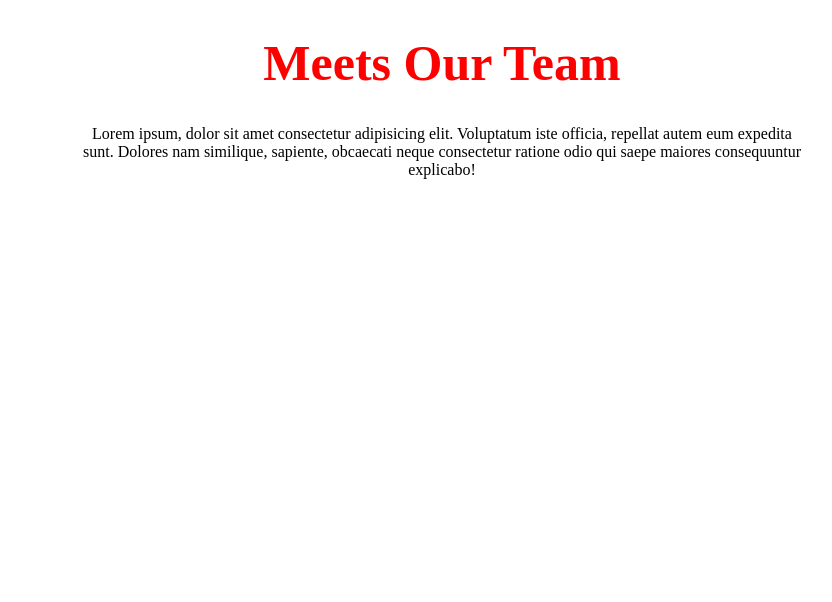
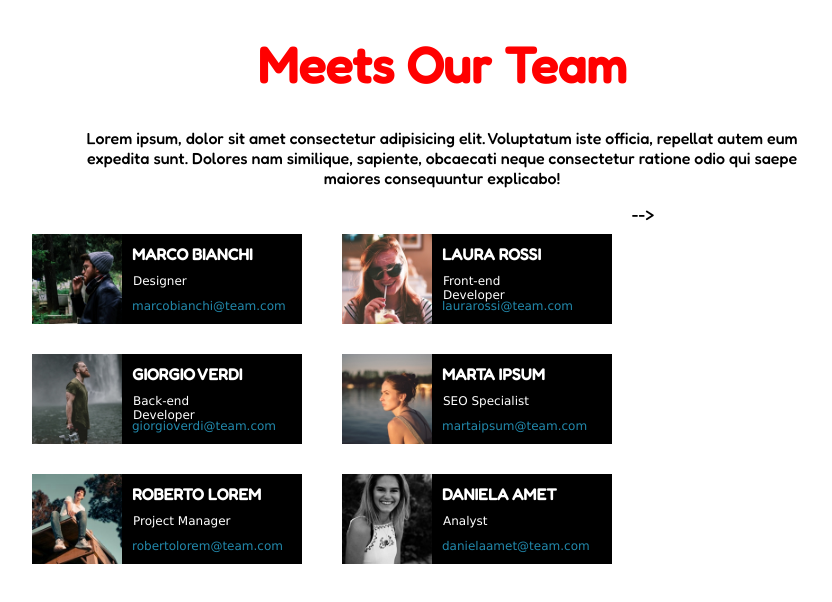
Before and after one commit to niccov/html-css-float-cards, a plain HTML site: page index.html in a window 1280 px wide. Shown: the whole page, without its empty margins (198-1030 px from the left). Drawn offline with Linux system fonts and the light colour scheme.

Commit message:
finish project

```diff
--- a/css/style.css
+++ b/css/style.css
@@ -1,15 +1,61 @@
 *{
     margin-left: 70px;
     margin-right: 70px;
+    font-family:'Fredoka', sans-serif;
 }
 
 h1{
     font-size: 50px;
     color: red;
-    font-family:font-family:'Fredoka', sans-serif;
     text-align: center;
 }
 
 section p{
     text-align: center;
 }
+
+main{
+    content:"";
+    display: table;
+    clear: both;
+}
+
+.container{
+    height: 90px;
+    width: 270px;
+    float: left;
+    background-color: black;
+    margin-left: 20px;
+    margin-right: 20px;
+    margin-top: 30px;
+}
+
+main .container img{
+    margin: 0px;
+    height: 90px;
+    width: 90px;
+    float: left;
+}
+
+h4{
+    color: white;
+    margin: 10px;
+    float: left;
+}
+
+.job{
+    color: white;
+    font-family: Verdana, Geneva, Tahoma, sans-serif;
+    font-size: 12px;
+    margin-left: 101px;
+}
+
+span{
+    color: rgb(34, 137, 172);
+    font-size: 12px;
+    margin-bottom: 20px;
+    position: relative;
+    bottom: 30px;
+    left: 30px;
+    font-family: Verdana, Geneva, Tahoma, sans-serif;
+}
--- a/index.html
+++ b/index.html
@@ -12,25 +12,63 @@
 </head>
 <body>
   <header>
+    <!-- titolo -->
     <h1>Meets Our Team</h1>
+    <!-- /titolo -->
   </header>
 
   <section>
+    <!-- paragrafo -->
     <p>Lorem ipsum, dolor sit amet consectetur adipisicing elit. Voluptatum iste officia, repellat autem eum expedita sunt. Dolores nam similique, sapiente, obcaecati neque consectetur ratione odio qui saepe maiores consequuntur explicabo!</p>
+    <!-- /paragrafo -->
   </section>
 
   <main>
-    <div></div>
+     <!-- blocchi con foto -->
+    <div class="container">
+        <img src="img/male1.png" alt="foto1">
+        <h4>MARCO BIANCHI</h4>
+        <p class="job">Designer</p>
+        <span>marcobianchi@team.com</span>
+    </div>
 
-    <div></div>
+    <div class="container">
+        <img src="img/female1.png" alt="foto2">
+        <h4>LAURA ROSSI</h4>
+        <p class="job">Front-end Developer</p>
+        <span>laurarossi@team.com</span>
+    </div>
 
-    <div></div>
+    <div class="container">
+        <img src="img/male2.png" alt="foto3">
+        <h4>GIORGIO VERDI</h4>
+        <p class="job">Back-end Developer</p>
+        <span>giorgioverdi@team.com</span>
+    </div>
 
-    <div></div>
+    <div class="container">
+        <img src="img/female2.png" alt="foto4">
+        <h4>MARTA IPSUM</h4>
+        <p class="job">SEO Specialist</p>
+        <span>martaipsum@team.com</span>
+    </div>
 
-    <div></div>
 
-    <div></div>
+    <div class="container">
+        <img src="img/male3.png" alt="foto5">
+        <h4>ROBERTO LOREM</h4>
+        <p class="job">Project Manager</p>
+        <span>robertolorem@team.com</span>
+    </div>
+
+    <div class="container">
+        <img src="img/female3.png" alt="foto6">
+        <h4>DANIELA AMET</h4>
+        <p class="job">Analyst</p>
+        <span>danielaamet@team.com</span>
+    </div> -->
+     <!-- /blocchi con foto
+
   </main>
 
 </body>
```
Also changed, not shown: img/female1.png (added), img/female2.png (added), img/female3.png (added), img/male1.png (added), img/male2.png (added), img/male3.png (added).
